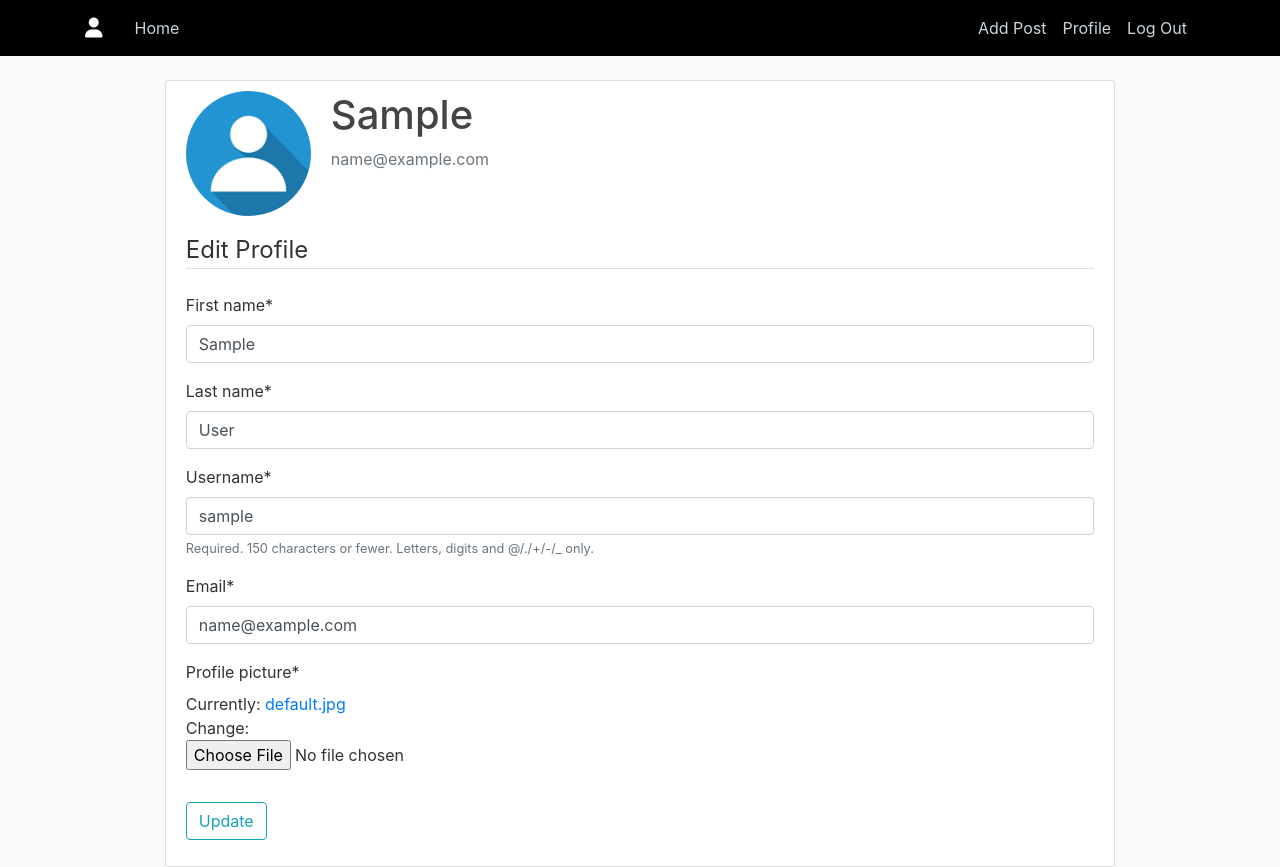
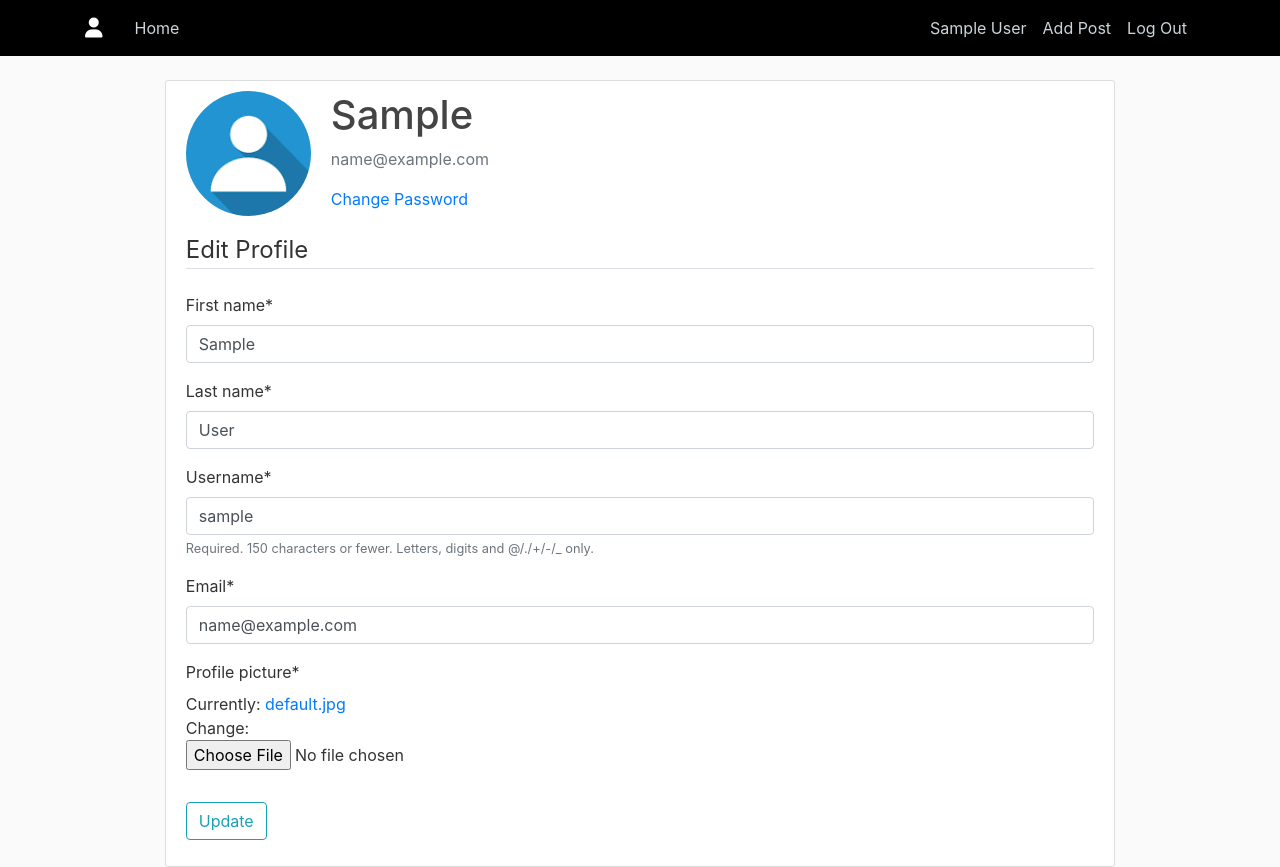
Before and after one commit to anuchakradhar/Project, a Django app: page /members/profile/ in a window 1280 px wide. Run offline with Django 3.2, Linux system fonts and the light colour scheme; the visitor is signed in with stand-in values (Sample User, id 1); some libraries are stand-ins or nearby versions.

Commit message:
change password added

```diff
--- a/app_project/templates/add_comment.html
+++ b/app_project/templates/add_comment.html
@@ -6,6 +6,7 @@
 {% endblock %}
 
 {% block content %}
+  {% if user.is_authenticated %}
       <div class="content-section">
             <form method="POST">
                 {% csrf_token %}
@@ -23,4 +24,8 @@
           var name = "{{ user.id }}";
           document.getElementById("author").value = name;
       </script>
+  {% else %}
+      <p> You are not logged in....</p>
+      Click <a href="{% url 'login' %}">Login</a>
+  {% endif %}
 {% endblock %}
--- a/app_project/templates/base.html
+++ b/app_project/templates/base.html
@@ -50,8 +50,8 @@
             <div class="navbar-nav">
 
               {% if user.is_authenticated %}
+                <a class="nav-item nav-link" href="{% url 'profile' %}">{{ user.first_name }} {{ user.last_name }}</a>
                 <a class="nav-item nav-link" href="{% url 'add_post' %}">Add Post</a>
-                <a class="nav-item nav-link" href="{% url 'profile' %}">Profile</a>
                 <a class="nav-item nav-link" href="{% url 'logout' %}">Log Out</a>
 
               {% else %}
--- a/app_project/views.py
+++ b/app_project/views.py
@@ -31,8 +31,10 @@ class UserPostListView(ListView):
         return PostProblem.objects.filter(creator=user).order_by('-created_date')
 
 def StatusView(request, cats):
-	category_posts = PostProblem.objects.filter(status = cats)
-	return render(request, 'catagories.html', {'cats':cats, 'category_posts':category_posts})
+    category_posts = PostProblem.objects.filter(status = cats)
+    cat_menu = ('critical', 'mild', 'solved')
+    return render(request, 'catagories.html', {'cats':cats, 'category_posts':category_posts, 'cat_menu': cat_menu})
+
 
 def LikeView(request, pk):
     post = get_object_or_404(PostProblem, id= request.POST.get('post_id'))
--- a/members/templates/registration/profile.html
+++ b/members/templates/registration/profile.html
@@ -11,6 +11,7 @@
         <div class="media-body">
           <h2 class="account-heading">{{ user.username|title }}</h2>
           <p class="text-secondary">{{ user.email }}</p>
+          <a href="{% url 'password' %}">Change Password</a>
         </div>
       </div>
       <form method="POST" enctype="multipart/form-data">
--- a/members/urls.py
+++ b/members/urls.py
@@ -1,10 +1,10 @@
 from django.urls import path
-from .views import UserRegisterView, Profile
+from .views import UserRegisterView, Profile, PasswordsChangeView
+# from django.contrib.auth.views import PasswordChangeView
 
 urlpatterns = [
     path('register/', UserRegisterView.as_view(), name = 'register'),
     path('profile/', Profile, name = 'profile'),
-
-    # path('edit_profile/', UserEditView.as_view(), name = 'edit_profile'),
-
+    #path('password/', PasswordChangeView.as_view(template_name='registration/change_password.html'), name='password'),
+    path('password/', PasswordsChangeView.as_view(), name='password'),
 ]
--- a/members/views.py
+++ b/members/views.py
@@ -2,7 +2,8 @@ from django.shortcuts import render, redirect, get_object_or_404
 from django.views.generic import CreateView, UpdateView, DetailView
 from .forms import SignUpForm, UserUpdateForm, EditProfileForm
 from django.urls import reverse_lazy
-from django.contrib.auth.forms import UserChangeForm
+from django.contrib.auth.forms import UserChangeForm, PasswordChangeForm
+from django.contrib.auth.views import PasswordChangeView
 from django.contrib.auth.decorators import login_required
 from django.contrib.messages.views import SuccessMessageMixin
 from django.contrib import messages
@@ -10,6 +11,11 @@ from django.contrib import messages
 
 # Create your views here.
 
+class PasswordsChangeView(PasswordChangeView):
+	form_class = PasswordChangeForm
+	template_name = 'registration/change_password.html'
+	success_url = reverse_lazy('profile')
+	success_message = "Your password has changed successfully"
 
 class UserRegisterView(SuccessMessageMixin, CreateView):
 	form_class = SignUpForm
--- a/project_7thsem/urls.py
+++ b/project_7thsem/urls.py
@@ -24,4 +24,5 @@ urlpatterns = [
     path('members/', include('django.contrib.auth.urls')),
     path('members/', include('members.urls')),
 
+
 ]+ static(settings.MEDIA_URL, document_root = settings.MEDIA_ROOT)
```
Also changed, not shown: members/templates/registration/change_password.html (renamed from members/templates/registration/edit_profile.html, +5 -5 lines). Lines whose indentation alone changed are shown as unchanged.
